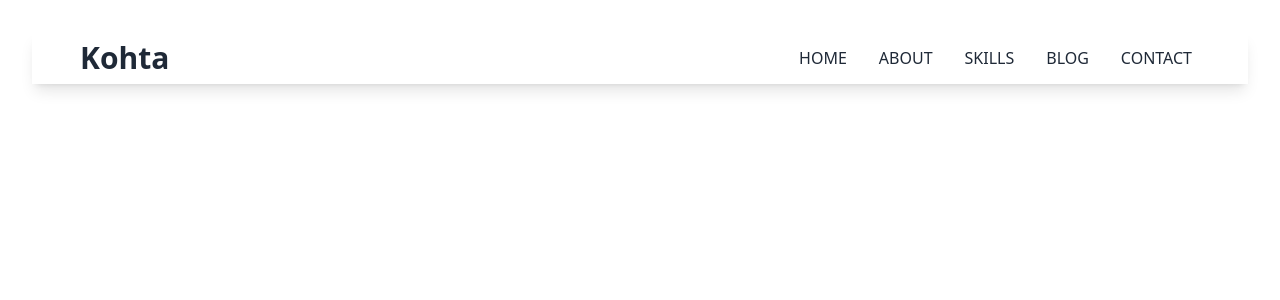
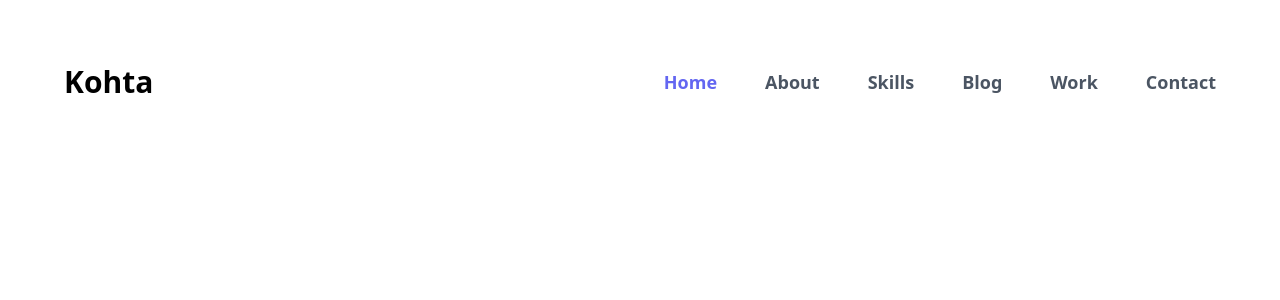
Before and after one commit to kohta9521/Kohta_Portfolio, a React (Vite) app: page / in a window 1280 px wide. Shown: the top 300 px of the page. Built offline with nearby package versions, Linux system fonts and the light colour scheme.

Commit message:
add new header

```diff
--- a/src/App.jsx
+++ b/src/App.jsx
@@ -6,49 +6,24 @@ function App() {
   const [count, setCount] = useState(0)
 
   return (
-      <div className='w-full'>
-        <nav className='bg-white shadow-lg'>
-          <div className='md:flex items-center justify-between py-2 px-8 md:px-12'>
-            <div className='flex justify-between items-center'>
-              <div className='text-2xl font-bold text-gray-800 md:text-3xl'>
-                <a href="#">Kohta</a>
-              </div>
-              <div className='md:hidden'>
-                <button type='button' className='block text-gray-800 hover:text-gray-700 focus:text-gray-700 focus:outline-none'>
-                  <svg class="h-6 w-6 fill-current" viewBox="0 0 24 24">
-                            <path class="hidden" d="M16.24 14.83a1 1 0 0 1-1.41 1.41L12 13.41l-2.83 2.83a1 1 0 0 1-1.41-1.41L10.59 12 7.76 9.17a1 1 0 0 1 1.41-1.41L12 10.59l2.83-2.83a1 1 0 0 1 1.41 1.41L13.41 12l2.83 2.83z"/>
-                            <path d="M4 5h16a1 1 0 0 1 0 2H4a1 1 0 1 1 0-2zm0 6h16a1 1 0 0 1 0 2H4a1 1 0 0 1 0-2zm0 6h16a1 1 0 0 1 0 2H4a1 1 0 0 1 0-2z"/>
-                  </svg>
-                </button>
-              </div>
-            </div>
-            <div className='flex flex-col md:flex-row md:block -mx-2'>
-              <a href="#" className='text-gray-800 rounded hover:bg-gray-900 hover:text-gray-100 hover:font-medium py-2 px-2 md:mx-2'>HOME</a>
-              <a href="#" className='text-gray-800 rounded hover:bg-gray-900 hover:text-gray-100 hover:font-medium py-2 px-2 md:mx-2'>ABOUT</a>
-              <a href="#" className='text-gray-800 rounded hover:bg-gray-900 hover:text-gray-100 hover:font-medium py-2 px-2 md:mx-2'>SKILLS</a>
-              <a href="#" className='text-gray-800 rounded hover:bg-gray-900 hover:text-gray-100 hover:font-medium py-2 px-2 md:mx-2'>BLOG</a>
-              <a href="#" className='text-gray-800 rounded hover:bg-gray-900 hover:text-gray-100 hover:font-medium py-2 px-2 md:mx-2'>CONTACT</a>
-            </div>
-          </div>
-        </nav>
-        {/* <div className='flex bg-white' style="height:600px;">
-          <div className='flex items-center text-center lg:text-left px-8 md:px-12 lg:w-1/2'>
-            <div>
-              <h2 className='text-3xl font-semibold text-gray-800 md:text-4xl'>Build Your New <span className='text-indigo-600'>Idea</span></h2>
-              <p class="mt-2 text-sm text-gray-500 md:text-base">Lorem ipsum dolor sit amet, consectetur adipisicing elit. Blanditiis commodi cum cupiditate ducimus, fugit harum id necessitatibus odio quam quasi, quibusdam rem tempora voluptates. Cumque debitis dignissimos id quam vel!</p>
-                <div class="flex justify-center lg:justify-start mt-6">
-                    <a class="px-4 py-3 bg-gray-900 text-gray-200 text-xs font-semibold rounded hover:bg-gray-800" href="#">Get Started</a>
-                    <a class="mx-4 px-4 py-3 bg-gray-300 text-gray-900 text-xs font-semibold rounded hover:bg-gray-400" href="#">Learn More</a>
-                </div>
-            </div>
-          </div>
-          <div class="hidden lg:block lg:w-1/2" style="clip-path:polygon(10% 0, 100% 0%, 100% 100%, 0 100%)">
-            <div class="h-full object-cover" style="background-image: url(https://images.unsplash.com/photo-1498050108023-c5249f4df085?ixlib=rb-1.2.1&ixid=eyJhcHBfaWQiOjEyMDd9&auto=format&fit=crop&w=1352&q=80)">
-                <div class="h-full bg-black opacity-25"></div>
-            </div>
-          </div>
-        </div> */}
+    <div className='bg-white pb-6 sm:pb-8 lg:pb-12'>
+      <div className='max-w-screen-2xl px-4 md:px-8 mx-auto'>
+        <header className='flex justify-between items-center py-4 md:py-8 mb-8 md:mb-12 xl:mb-16'>
+          {/* logo */}
+          <a href="#" className='inline-flex items-center text-block-800 text-2xl md:text-3xl font-bold gap-2.5' aria-label='logo'>Kohta</a>
+
+          {/* nav */}
+          <nav className='hidden lg:flex gap-12'>
+            <a href="#" className='text-indigo-500 text-lg font-semibold'>Home</a>
+            <a href="#" className='text-gray-600 hover:text-indigo-500 active:text-indigo-700 text-lg font-semibold transirion duraition-100'>About</a>
+            <a href="#" className='text-gray-600 hover:text-indigo-500 active:text-indigo-700 text-lg font-semibold transirion duraition-100'>Skills</a>
+            <a href="#" className='text-gray-600 hover:text-indigo-500 active:text-indigo-700 text-lg font-semibold transirion duraition-100'>Blog</a>
+            <a href="#" className='text-gray-600 hover:text-indigo-500 active:text-indigo-700 text-lg font-semibold transirion duraition-100'>Work</a>
+            <a href="#" className='text-gray-600 hover:text-indigo-500 active:text-indigo-700 text-lg font-semibold transirion duraition-100'>Contact</a>
+          </nav>
+        </header>
       </div>
+    </div>
   )
 }
 
```
